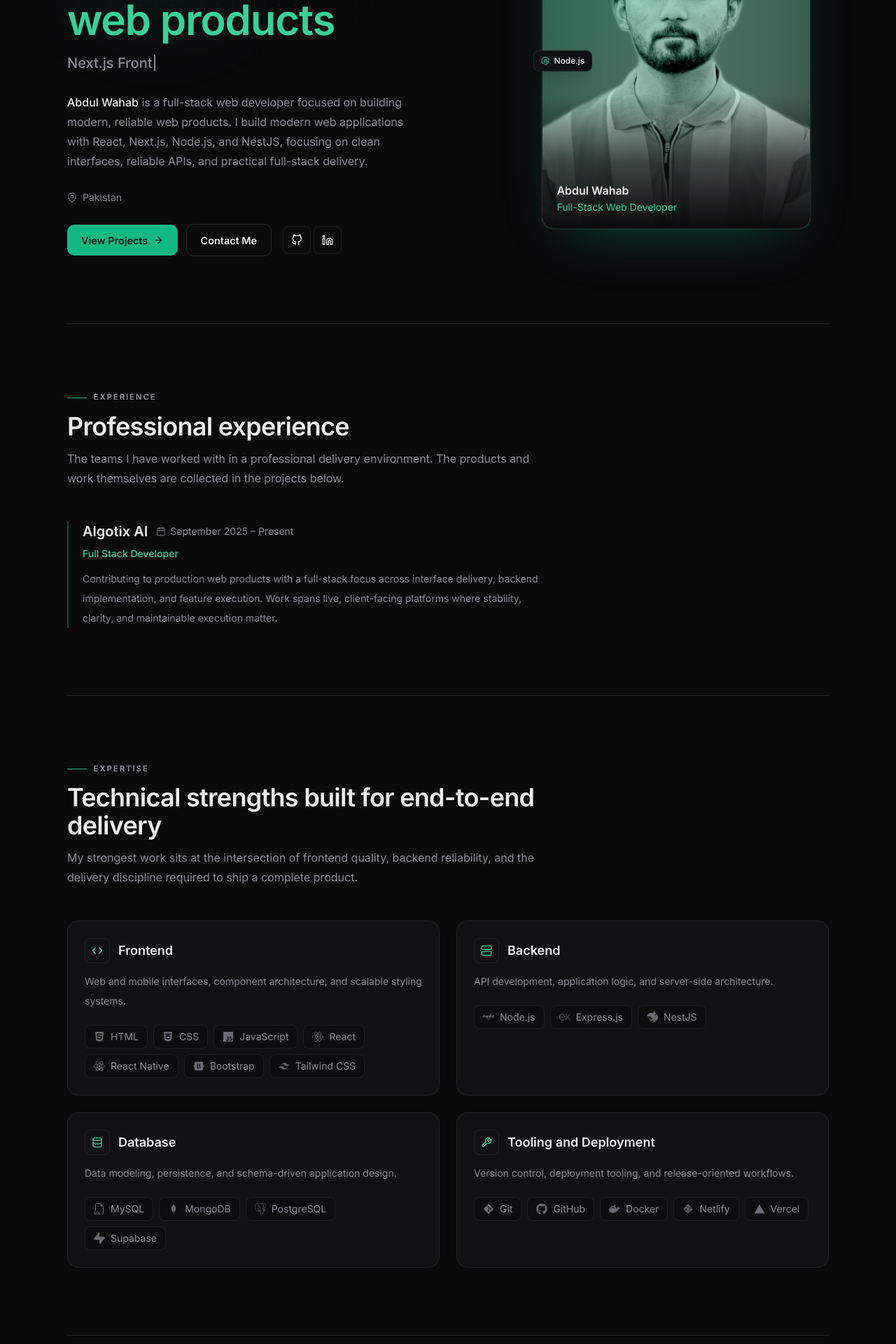
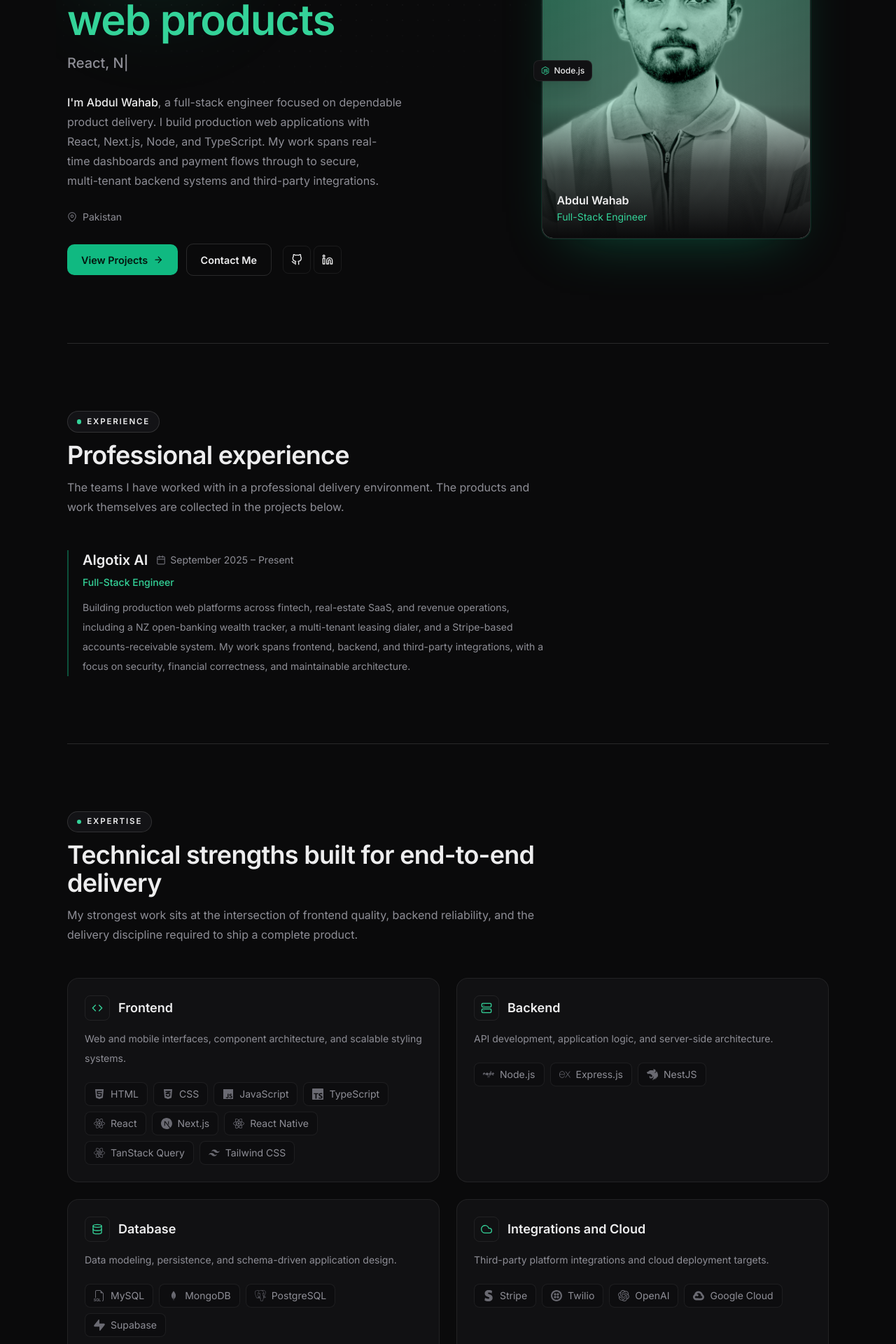
Before and after one commit to imabwahab/portfolio, a React (Vite) app: page / in a window 1280 px wide. Shown: the part 320-2240 px from the top of the page at 70% size. Built offline with nearby package versions, Linux system fonts and the light colour scheme.

Commit message:
refactor: refactored the app

```diff
--- a/src/App.css
+++ b/src/App.css
@@ -86,23 +86,31 @@ a {
   z-index: 1;
 }
 
-/* Small uppercase label with a short accent rule — no glow, no pill. */
+/* Uppercase label in a bright neutral pill with an accent dot.
+   Distinct from the muted project chips and the green client badges. */
 .section-label {
   display: inline-flex;
+  width: max-content;
   align-items: center;
-  gap: 0.6rem;
+  gap: 0.5rem;
+  border: 1px solid var(--stroke-strong);
+  border-radius: 9999px;
+  background: var(--panel-strong);
+  padding: 0.35rem 0.8rem;
   font-size: 0.72rem;
   font-weight: 600;
   letter-spacing: 0.16em;
   text-transform: uppercase;
-  color: var(--text-soft);
+  color: var(--text-main);
 }
 
 .section-label::before {
   content: "";
-  height: 1px;
-  width: 1.75rem;
-  background: var(--accent);
+  height: 0.4rem;
+  width: 0.4rem;
+  flex-shrink: 0;
+  border-radius: 9999px;
+  background: var(--accent-strong);
 }
 
 .text-balance {
--- a/src/components/HeroProofSection.jsx
+++ b/src/components/HeroProofSection.jsx
@@ -4,14 +4,14 @@ function HeroProofSection() {
   return (
     <section className="section-card border-t border-stroke-strong pt-20 lg:pt-24">
       <div className="flex max-w-2xl flex-col gap-3">
-        <span className="section-label">Why work with me</span>
+        <span className="section-label">How I work</span>
         <h2 className="serif-display text-3xl font-semibold text-text-main sm:text-4xl">
-          Why teams choose to work with me
+          How I approach the work
         </h2>
         <p className="text-base leading-7 text-text-soft">
-          Beyond the technology stack, I bring a delivery mindset centered on
-          clarity, reliability, and practical execution across product and
-          engineering work.
+          Beyond the technology stack, I focus on clear communication, reliable
+          delivery, and maintainable code across both product and engineering
+          work.
         </p>
       </div>
 
--- a/src/components/HeroSection.jsx
+++ b/src/components/HeroSection.jsx
@@ -35,9 +35,11 @@ function HeroSection() {
         </div>
 
         <p className="max-w-xl text-balance text-base leading-7 text-text-soft">
-          <span className="font-medium text-text-main">{profileData.name}</span>{" "}
-          is a {profileData.title.toLowerCase()} focused on building modern,
-          reliable web products. {profileData.intro}
+          <span className="font-medium text-text-main">
+            I&apos;m {profileData.name}
+          </span>
+          , a {profileData.title.toLowerCase()} focused on dependable product
+          delivery. {profileData.intro}
         </p>
 
         <div className="flex items-center gap-2 text-sm text-text-soft">
--- a/src/components/Projects.jsx
+++ b/src/components/Projects.jsx
@@ -59,7 +59,7 @@ function Projects() {
           Selected work
         </h2>
         <p className="text-base leading-7 text-text-soft">
-          A single view of the work I have shipped — from client products built
+          A single view of the work I have shipped, from client products built
           in a professional team to personal projects that show how I approach
           frontend, backend, and full-stack delivery end to end.
         </p>
--- a/src/data/experience.js
+++ b/src/data/experience.js
@@ -1,9 +1,9 @@
 export const experienceData = [
   {
     company: "Algotix AI",
-    role: "Full Stack Developer",
+    role: "Full-Stack Engineer",
     period: "September 2025 – Present",
     summary:
-      "Contributing to production web products with a full-stack focus across interface delivery, backend implementation, and feature execution. Work spans live, client-facing platforms where stability, clarity, and maintainable execution matter.",
+      "Building production web platforms across fintech, real-estate SaaS, and revenue operations, including a NZ open-banking wealth tracker, a multi-tenant leasing dialer, and a Stripe-based accounts-receivable system. My work spans frontend, backend, and third-party integrations, with a focus on security, financial correctness, and maintainable architecture.",
   },
 ];
--- a/src/data/profile.js
+++ b/src/data/profile.js
@@ -2,16 +2,16 @@ import profile from "../assets/profile_pic3.png";
 
 export const profileData = {
   name: "Abdul Wahab",
-  title: "Full-Stack Web Developer",
+  title: "Full-Stack Engineer",
   location: "Pakistan",
   status: "Available for work",
   kicker: "Available for freelance engagements and full-time opportunities.",
   intro:
-    "I build modern web applications with React, Next.js, Node.js, and NestJS, focusing on clean interfaces, reliable APIs, and practical full-stack delivery.",
+    "I build production web applications with React, Next.js, Node, and TypeScript. My work spans real-time dashboards and payment flows through to secure, multi-tenant backend systems and third-party integrations.",
   roles: [
-    "Production-Ready MERN Applications",
-    "Next.js Frontends and Integrations",
-    "Node.js and NestJS Backend Systems",
+    "Production SaaS and fintech platforms",
+    "React, Next.js, and TypeScript front-ends",
+    "Node, Express, and NestJS backend systems",
   ],
   profileImage: profile,
   availability:
@@ -25,42 +25,43 @@ export const profileData = {
     to: "contact",
   },
   stats: [
-    { value: "3+", label: "Portfolio projects delivered" },
-    { value: "4", label: "Core capability areas" },
-    { value: "MERN", label: "Primary application stack" },
+    { value: "3", label: "Production platforms at Algotix AI" },
+    { value: "5+", label: "Production integrations shipped" },
+    { value: "TypeScript", label: "Primary development stack" },
   ],
   spotlight: [
-    "Responsive frontend delivery",
-    "API integration and backend logic",
-    "Authentication and full-stack workflows",
+    "Real-time, data-driven frontend delivery",
+    "Secure APIs and multi-tenant backend logic",
+    "Payment, telephony, and AI integrations",
   ],
   stacks: [
     "React",
     "Next.js",
+    "TypeScript",
     "Node.js",
     "NestJS",
-    "MongoDB",
     "PostgreSQL",
     "Supabase",
+    "Stripe",
     "Tailwind CSS",
   ],
 };
 
 export const strengths = [
   {
-    title: "Frontend Delivery",
-    text: "Responsive React and Next.js interfaces built with reusable components, clear interaction patterns, and an emphasis on usability.",
+    title: "Frontend Engineering",
+    text: "Responsive React and Next.js interfaces in TypeScript, with reusable component libraries, data visualizations, and real-time UX driven by TanStack Query and Supabase Realtime.",
   },
   {
-    title: "Backend Development",
-    text: "Node.js, Express, and NestJS services for authentication, API design, business logic, and full-stack feature delivery.",
+    title: "Backend & APIs",
+    text: "Node.js, Express, and NestJS services with layered architecture, secure multi-tenant access control, and reliable API and business-logic design.",
   },
   {
-    title: "Database Design",
-    text: "Experience with MongoDB, PostgreSQL, MySQL, and Supabase for schema design, persistence, and application data workflows.",
+    title: "Integrations & Payments",
+    text: "Production integrations across Stripe billing, Twilio telephony, OpenAI analysis, Clerk authentication, and open-banking aggregation.",
   },
   {
-    title: "Deployment Workflow",
-    text: "Git-based collaboration, Docker workflows, and deployment through GitHub, Vercel, and Netlify to support stable releases and fast iteration.",
+    title: "Data & Deployment",
+    text: "PostgreSQL, Supabase, MongoDB, and MySQL data modeling, deployed via Docker and Google Cloud Run / Vercel with Git-based CI/CD.",
   },
 ];
--- a/src/data/projects.js
+++ b/src/data/projects.js
@@ -21,7 +21,7 @@ export const projectData = [
       "TanStack Query",
     ],
     summary:
-      "A New Zealand fintech platform that connects to users' bank accounts to track property equity and net wealth, and guides them through goal-based financial planning - paired with an advisor dashboard for processing applications.",
+      "A New Zealand fintech platform that connects to users' bank accounts to track property equity and net wealth, and guides them through goal-based financial planning. It also includes an advisor dashboard for processing applications.",
     highlights: [
       "Built two full Akahu open-banking OAuth flows on a serverless proxy architecture that keeps bank credentials off the client, with CSRF protection, token refresh, and account syncing.",
       "Delivered a real-time equity dashboard with custom LTV/LVR visualizations and NZ-specific lending-policy and max-lending calculations.",
@@ -53,7 +53,7 @@ export const projectData = [
       "Served as lead contributor across Secret Shopper scoring, multi-tenant security, and infrastructure, delivering the highest individual contribution volume on the team over the quarter.",
       "Designed and shipped the end-to-end manual and VA scoring pipeline, including a source-aware scorecard engine, a concurrency-safe task system, and a privacy-conscious labeled-dataset export.",
       "Strengthened multi-tenant security by resolving cross-tenant access vulnerabilities across the Calls, Secret Shopper, and Emails services with shared, fail-closed authorization guards.",
-      "Resolved high-impact production issues — including race conditions, null-handling failures, and AI voiceprint misattribution — each accompanied by regression tests to prevent recurrence.",
+      "Resolved high-impact production issues such as race conditions, null-handling failures, and AI voiceprint misattribution, each accompanied by regression tests to prevent recurrence.",
       "Owned core integrations spanning Twilio telephony, OpenAI GPT-4o call analysis, a deployment-driven front-end routing split, and a full EliseAI and Snowflake recording-and-analytics pipeline.",
     ],
   },
@@ -76,7 +76,7 @@ export const projectData = [
       "Google Cloud Run",
     ],
     summary:
-      "A full-stack revenue operations platform layering enterprise accounts-receivable workflows, collections, and revenue analytics on top of Stripe - built for B2B debt recovery at scale.",
+      "A full-stack revenue operations platform that layers enterprise accounts-receivable workflows, collections, and revenue analytics on top of Stripe, built for B2B debt recovery at scale.",
     highlights: [
       "Modeled real corporate billing structures through account-hierarchy management (parent HQ → child properties → independents) with automatic parent/child financial rollups.",
       "Delivered AR aging reports across six time buckets with point-in-time historical reporting, Excel export, and flexible parent/child/invoice grouping.",
--- a/src/data/skills.js
+++ b/src/data/skills.js
@@ -1,5 +1,4 @@
 import {
-  FaBootstrap,
   FaCss3Alt,
   FaGitAlt,
   FaGithub,
@@ -9,16 +8,23 @@ import {
 } from "react-icons/fa6";
 import { BiLogoMongodb, BiLogoNetlify } from "react-icons/bi";
 import { BsFiletypeSql } from "react-icons/bs";
-import { FiCode, FiDatabase, FiServer, FiTool } from "react-icons/fi";
+import { FiCloud, FiCode, FiDatabase, FiServer, FiTool } from "react-icons/fi";
 import { IoLogoJavascript, IoLogoVercel } from "react-icons/io5";
 import { RiTailwindCssFill } from "react-icons/ri";
 import {
   SiDocker,
   SiExpress,
+  SiGooglecloud,
   SiNestjs,
+  SiNextdotjs,
+  SiOpenai,
   SiPostgresql,
   SiReact,
+  SiReactquery,
+  SiStripe,
   SiSupabase,
+  SiTwilio,
+  SiTypescript,
 } from "react-icons/si";
 
 export const skillGroups = [
@@ -30,9 +36,11 @@ export const skillGroups = [
       { icon: FaHtml5, name: "HTML" },
       { icon: FaCss3Alt, name: "CSS" },
       { icon: IoLogoJavascript, name: "JavaScript" },
+      { icon: SiTypescript, name: "TypeScript" },
       { icon: FaReact, name: "React" },
+      { icon: SiNextdotjs, name: "Next.js" },
       { icon: SiReact, name: "React Native" },
-      { icon: FaBootstrap, name: "Bootstrap" },
+      { icon: SiReactquery, name: "TanStack Query" },
       { icon: RiTailwindCssFill, name: "Tailwind CSS" },
     ],
   },
@@ -58,6 +66,17 @@ export const skillGroups = [
     ],
   },
   {
+    title: "Integrations and Cloud",
+    categoryIcon: FiCloud,
+    subtitle: "Third-party platform integrations and cloud deployment targets.",
+    skills: [
+      { icon: SiStripe, name: "Stripe" },
+      { icon: SiTwilio, name: "Twilio" },
+      { icon: SiOpenai, name: "OpenAI" },
+      { icon: SiGooglecloud, name: "Google Cloud" },
+    ],
+  },
+  {
     title: "Tooling and Deployment",
     categoryIcon: FiTool,
     subtitle: "Version control, deployment tooling, and release-oriented workflows.",
```
